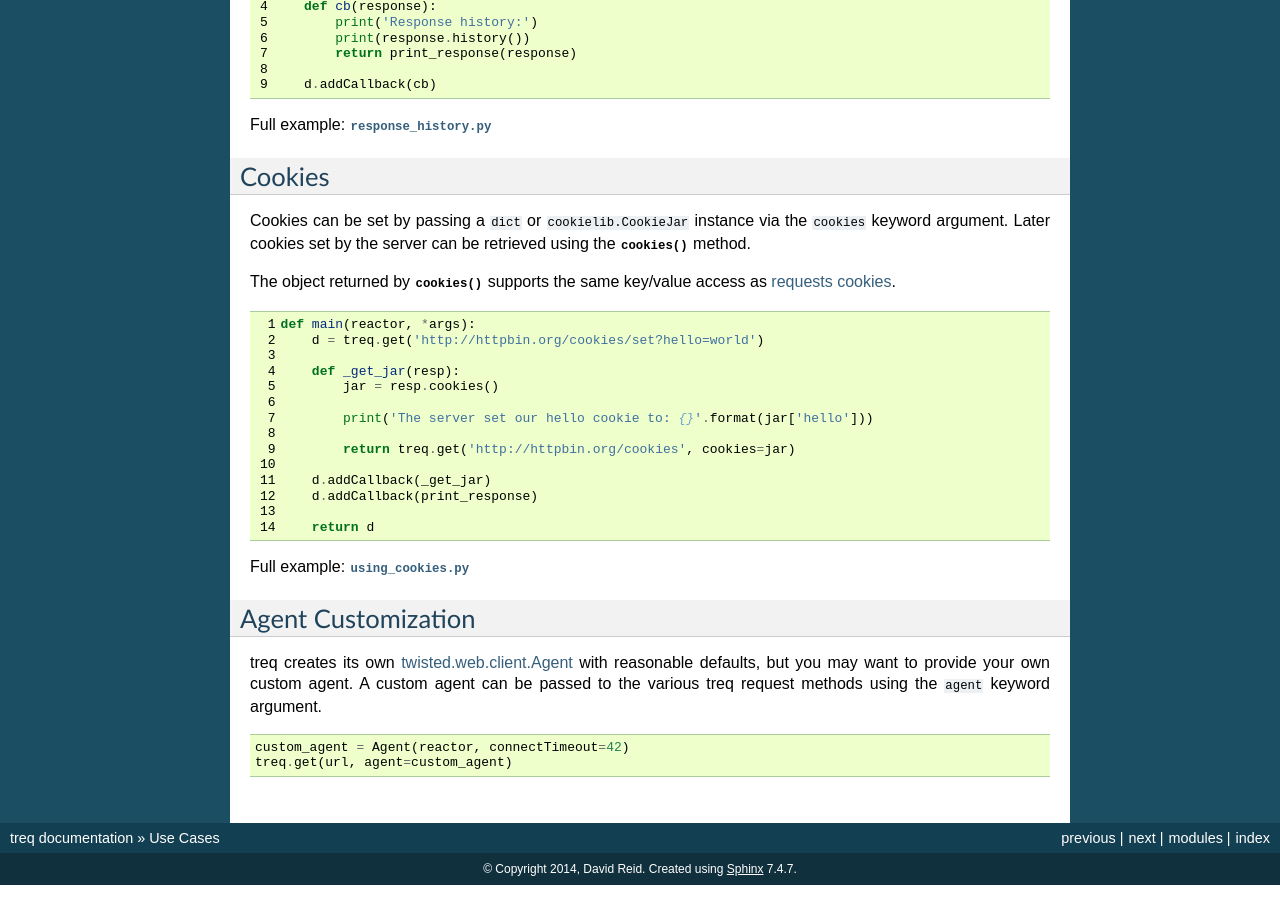
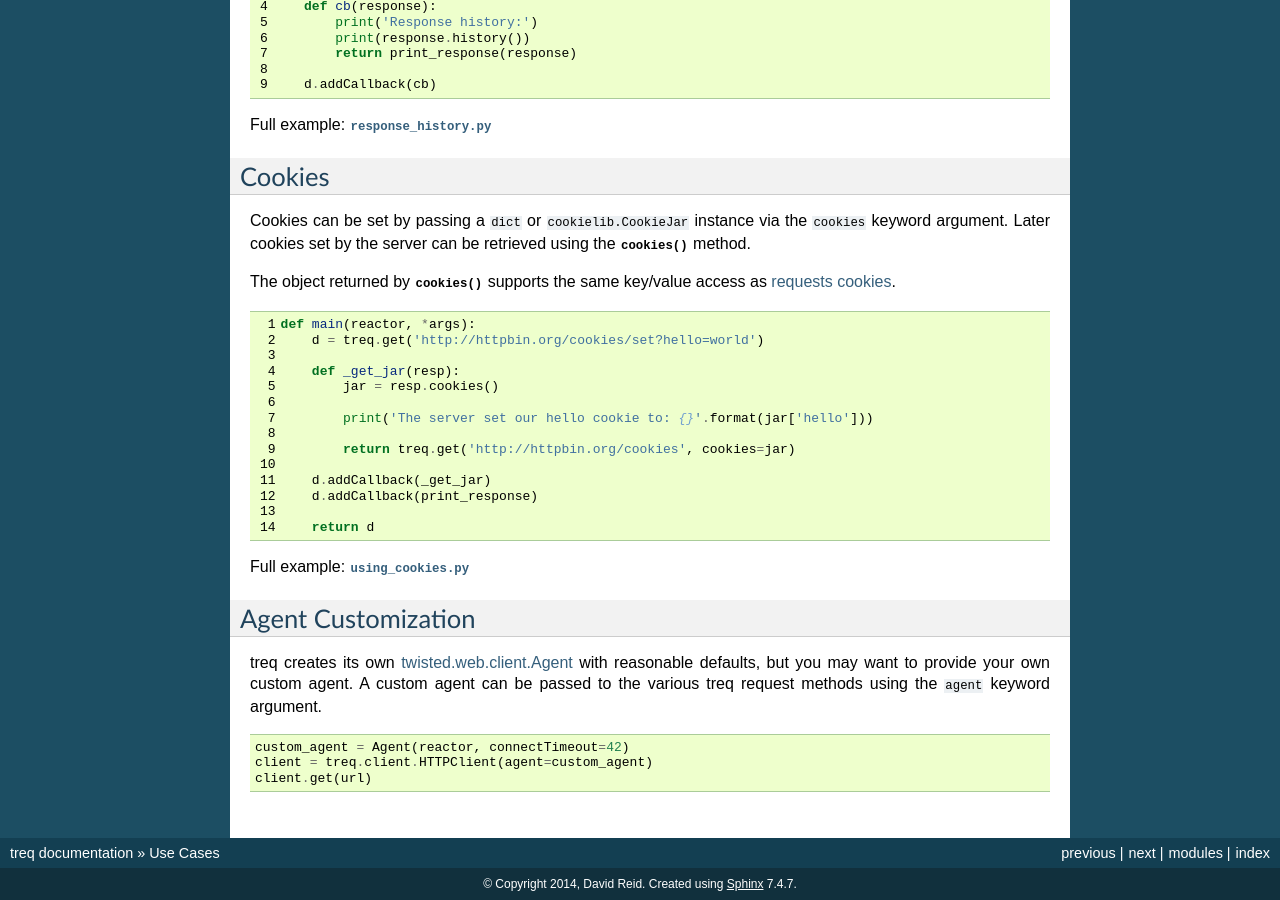
Before and after one commit to twisted/treq, a Sphinx documentation site: the page built from docs/howto.rst, in a window 1280 px wide and 900 px high, scrolled down 2151 px. Built offline with Sphinx 7.4.7, drawn with Linux system fonts in a browser that asks for light colours; the version number could not be read and is left out.

Commit message:
Fix agent customization sample code

```diff
--- a/docs/howto.rst
+++ b/docs/howto.rst
@@ -114,4 +114,5 @@ A custom agent can be passed to the various treq request methods using the
 .. code-block:: python
 
     custom_agent = Agent(reactor, connectTimeout=42)
-    treq.get(url, agent=custom_agent)
+    client = treq.client.HTTPClient(agent=custom_agent)
+    client.get(url)
```
